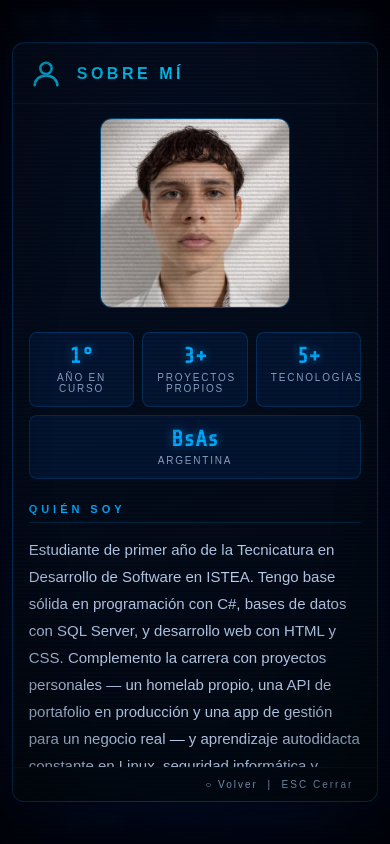
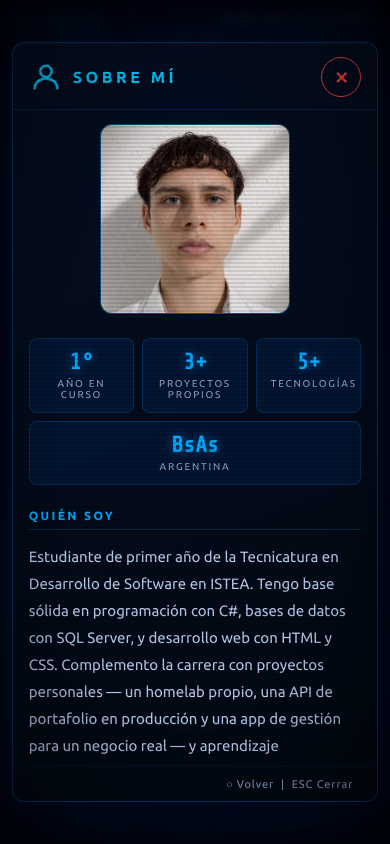
Before and after one commit to Demian-Denegri/Portafolio, a plain HTML site: page index.html in a window 390 px wide. Both pictures are taken after a click on the button "SOBRE MÍ". Drawn offline with nearby package versions, Linux system fonts and the light colour scheme.

Commit message:
Refactor portfolio content and enhance UI interactions with new close button

```diff
--- a/data/content.js
+++ b/data/content.js
@@ -255,20 +255,12 @@ window.DATOS_PORTAFOLIO = {
         titulo: "Herramientas & Entorno",
         elementos: [
           {
-            nombre: "VS Code",
+            nombre: "VS Code / Visual Studio",
             nivel: "Intermedio",
             claseNivel: "intermedio",
-            descripcion: "Entorno principal de desarrollo.",
+            descripcion: "Entorno de desarrollo para web y .NET.",
             logotipo:
               "https://cdn.jsdelivr.net/gh/devicons/devicon/icons/vscode/vscode-original.svg",
-          },
-          {
-            nombre: "Visual Studio",
-            nivel: "Intermedio",
-            claseNivel: "intermedio",
-            descripcion: "Proyectos .NET y C#.",
-            logotipo:
-              "https://cdn.jsdelivr.net/gh/devicons/devicon/icons/visualstudio/visualstudio-plain.svg",
           },
           {
             nombre: "Git / GitHub",
@@ -326,13 +318,6 @@ window.DATOS_PORTAFOLIO = {
           "https://registry.npmmirror.com/@lobehub/icons-static-png/latest/files/dark/deepseek-color.png",
         porcentaje: "50%",
         descripcion: "Alternativa técnica para código y algoritmos.",
-      },
-      {
-        nombre: "Grok (xAI)",
-        logotipo:
-          "https://upload.wikimedia.org/wikipedia/commons/thumb/b/b2/Grok_logo.svg/120px-Grok_logo.svg.png",
-        porcentaje: "40%",
-        descripcion: "Consultas técnicas en tiempo real.",
       },
     ],
   },
--- a/index.html
+++ b/index.html
@@ -25,7 +25,7 @@
     <link rel="preconnect" href="https://fonts.googleapis.com" />
     <link rel="preconnect" href="https://fonts.gstatic.com" crossorigin />
     <link
-      href="https://fonts.googleapis.com/css2?family=Rajdhani:wght@300;400;500;600;700&family=Share+Tech+Mono&display=swap"
+      href="https://fonts.googleapis.com/css2?family=Share+Tech+Mono&family=Ubuntu:wght@400;500;700&display=swap"
       rel="stylesheet"
     />
     <link rel="stylesheet" href="style.css" />
@@ -108,6 +108,14 @@
         <header id="detail-header">
           <div id="detail-icon" aria-hidden="true"></div>
           <h2 id="detail-title">Sobre Mí</h2>
+          <button
+            id="detail-close"
+            type="button"
+            aria-label="Cerrar detalle"
+            title="Cerrar"
+          >
+            ✕
+          </button>
         </header>
         <div id="detail-body" tabindex="0"></div>
         <p id="detail-close-hint" aria-hidden="true">
--- a/script.js
+++ b/script.js
@@ -615,10 +615,13 @@ const referencias = {
   navegacion: document.getElementById("cat-nav"),
   tarjetas: document.getElementById("card-row"),
   nombreSeleccionado: document.getElementById("sel-name-text"),
+  pistaSeleccion: document.getElementById("sel-hint"),
+  pistaCierre: document.getElementById("detail-close-hint"),// txt de abajo del todo
   pantallaDetalle: document.getElementById("screen-detail"),
   panelDetalle: document.getElementById("detail-panel"),
   iconoDetalle: document.getElementById("detail-icon"),
   tituloDetalle: document.getElementById("detail-title"),
+  cierreDetalle: document.getElementById("detail-close"),
   cuerpoDetalle: document.getElementById("detail-body"),
   fondoDetalle: document.getElementById("detail-backdrop"),
 };
@@ -628,6 +631,8 @@ const referencias = {
 let indiceActivo = 0;
 let detalleAbierto = false;
 let ultimoEnfocado = null;
+
+const esTactil = window.matchMedia("(hover: none) and (pointer: coarse)").matches;
 
 /* ── Construcción de la interfaz ─────────────────────────────────────────── */
 
@@ -680,7 +685,12 @@ function construirTarjetas() {
     }
     elemento.appendChild(puntos);
 
-    elemento.addEventListener("click", () => activarTarjeta(indice));
+    elemento.addEventListener("click", () => {
+      // En táctil un toque abre directamente; con mouse el primer clic
+      // selecciona y el segundo abre, como en una consola.
+      if (esTactil) abrirDetalle(indice);
+      else activarTarjeta(indice);
+    });
     elemento.addEventListener("keydown", (evento) => {
       if (evento.key !== "Enter" && evento.key !== " ") return;
       evento.preventDefault();
@@ -705,11 +715,14 @@ function actualizarEstadosActivos() {
     tarjeta.classList.toggle("active", indice === indiceActivo);
   });
 
-  referencias.navegacion.children[indiceActivo]?.scrollIntoView({
-    block: "nearest",
-    inline: "nearest",
-    behavior: reducirMovimiento ? "auto" : "smooth",
-  });
+  const navegacion = referencias.navegacion;
+  if (navegacion.scrollWidth > navegacion.clientWidth) {
+    navegacion.children[indiceActivo]?.scrollIntoView({
+      block: "nearest",
+      inline: "nearest",
+      behavior: reducirMovimiento ? "auto" : "smooth",
+    });
+  }
 
   referencias.nombreSeleccionado.textContent =
     DATOS.tarjetas[indiceActivo].etiqueta;
@@ -737,6 +750,8 @@ function abrirDetalle(indice = indiceActivo) {
   sonidos.abrir();
   detalleAbierto = true;
   ultimoEnfocado = document.activeElement;
+  indiceActivo = indice;
+  actualizarEstadosActivos();
   referencias.principal.inert = true;
 
   const renderizador = RENDERIZADORES_POR_TARJETA[tarjeta.id];
@@ -799,6 +814,7 @@ function configurarImagenes(raiz) {
 /* ── Eventos globales ────────────────────────────────────────────────────── */
 
 referencias.fondoDetalle.addEventListener("click", cerrarDetalle);
+referencias.cierreDetalle.addEventListener("click", cerrarDetalle);
 
 function esObjetivoInteractivo(objetivo) {
   return (
@@ -840,6 +856,12 @@ const duracionDesvanecido = reducirMovimiento ? 0 : 750;
 function iniciarAplicacion() {
   referencias.arranque.style.opacity = "0";
 
+  if (esTactil) {
+    referencias.pistaSeleccion.textContent =
+      "Tocá una tarjeta para abrir · Usá el menú para cambiar";
+    referencias.pistaCierre.textContent = "Tocá la ✕ para volver";
+  }
+
   setTimeout(() => {
     referencias.arranque.classList.remove("active");
     referencias.arranque.setAttribute("aria-hidden", "true");
--- a/style.css
+++ b/style.css
@@ -37,6 +37,10 @@
   padding: 0;
 }
 
+[hidden] {
+  display: none !important;
+}
+
 html,
 body {
   width: 100%;
@@ -46,6 +50,14 @@ body {
   color: var(--c-white);
   font-family: var(--font-display);
   -webkit-font-smoothing: antialiased;
+  -webkit-text-size-adjust: 100%;
+}
+
+/* Referencia para las pantallas: respeta la altura visible real en mobile. */
+body {
+  position: relative;
+  height: 100vh;
+  height: 100dvh;
 }
 
 button {
@@ -54,6 +66,7 @@ button {
   color: inherit;
   font: inherit;
 }
+
 
 a {
   color: inherit;
@@ -187,10 +200,14 @@ a {
 }
 
 #boot-ver {
+  max-width: 90vw;
+  padding: 0 12px;
   color: #334466;
   font-family: var(--font-mono);
   font-size: 11px;
   letter-spacing: 0.15em;
+  line-height: 1.6;
+  text-align: center;
   opacity: 0;
   animation: fadeUp 0.6s ease forwards 2.6s;
 }
@@ -283,7 +300,12 @@ a {
   display: flex;
   align-items: flex-start;
   justify-content: space-between;
+  gap: 16px;
   padding: 18px 32px 0;
+}
+
+#main-header > div {
+  min-width: 0;
 }
 
 #header-time {
@@ -299,7 +321,7 @@ a {
   margin-top: 5px;
   color: var(--c-grey);
   font-size: 11px;
-  letter-spacing: 0.2em;
+  letter-spacing: 0.12em;
   text-transform: uppercase;
 }
 
@@ -319,7 +341,7 @@ a {
   margin-top: 5px;
   color: var(--c-cyan);
   font-size: 11px;
-  letter-spacing: 0.22em;
+  letter-spacing: 0.12em;
   text-transform: uppercase;
 }
 
@@ -390,8 +412,8 @@ a {
 
 .cat-label {
   font-size: 10px;
-  font-weight: 600;
-  letter-spacing: 0.25em;
+  font-weight: 700;
+  letter-spacing: 0.12em;
   text-transform: uppercase;
   white-space: nowrap;
 }
@@ -402,6 +424,7 @@ a {
   display: flex;
   align-items: center;
   justify-content: center;
+  justify-content: safe center;
   gap: clamp(10px, 2vw, 20px);
   flex: 1;
   padding: 16px 24px;
@@ -479,9 +502,9 @@ a {
   margin-top: 8px;
   padding: 0 6px;
   color: var(--c-grey);
-  font-size: clamp(7px, 0.95vw, 9.5px);
-  font-weight: 600;
-  letter-spacing: 0.15em;
+  font-size: clamp(9px, 1vw, 10.5px);
+  font-weight: 700;
+  letter-spacing: 0.06em;
   line-height: 1.4;
   text-align: center;
   text-transform: uppercase;
@@ -564,8 +587,8 @@ a {
 #sel-hint {
   margin-top: 3px;
   color: var(--c-grey);
-  font-size: 10px;
-  letter-spacing: 0.18em;
+  font-size: 11px;
+  letter-spacing: 0.04em;
 }
 
 #controls-hint {
@@ -646,6 +669,7 @@ a {
   flex-direction: column;
   width: min(94vw, 720px);
   max-height: 86vh;
+  max-height: 86dvh;
   margin: auto;
   overflow: hidden;
   background: linear-gradient(160deg, #050e22 0%, #020912 100%);
@@ -689,11 +713,44 @@ a {
 }
 
 #detail-title {
+  min-width: 0;
   color: var(--accent);
   font-size: clamp(16px, 2.8vw, 23px);
   font-weight: 700;
   letter-spacing: 0.22em;
   text-transform: uppercase;
+}
+
+#detail-close {
+  display: flex;
+  align-items: center;
+  justify-content: center;
+  flex-shrink: 0;
+  width: 38px;
+  height: 38px;
+  margin-left: auto;
+  color: #ff4444;
+  font-size: 17px;
+  font-weight: 700;
+  line-height: 1;
+  border: 1.5px solid #ff4444;
+  border-radius: 50%;
+  cursor: pointer;
+  -webkit-tap-highlight-color: transparent;
+  transition:
+    background var(--transition),
+    box-shadow var(--transition),
+    transform var(--transition);
+}
+
+#detail-close:hover {
+  background: red;
+  color:  black;
+  box-shadow: 0 0 14px rgba(255, 68, 68, 0.45);
+}
+
+#detail-close:active {
+  transform: scale(0.92);
 }
 
 #detail-body {
@@ -722,8 +779,8 @@ a {
   padding: 11px 24px;
   border-top: 1px solid rgba(0, 120, 255, 0.12);
   color: var(--c-grey);
-  font-size: 10px;
-  letter-spacing: 0.2em;
+  font-size: 11px;
+  letter-spacing: 0.08em;
   text-align: right;
 }
 
@@ -742,9 +799,9 @@ a {
   padding-bottom: 7px;
   border-bottom: 1px solid rgba(0, 170, 255, 0.18);
   color: var(--c-cyan);
-  font-size: 11px;
+  font-size: 12px;
   font-weight: 700;
-  letter-spacing: 0.36em;
+  letter-spacing: 0.2em;
   text-transform: uppercase;
 }
 
@@ -841,8 +898,8 @@ a {
   padding: 3px 9px;
   color: #00dd77;
   font-size: 10.5px;
-  font-weight: 600;
-  letter-spacing: 0.15em;
+  font-weight: 700;
+  letter-spacing: 0.1em;
   background: rgba(0, 200, 100, 0.12);
   border: 1px solid rgba(0, 200, 100, 0.28);
   border-radius: 3px;
@@ -863,8 +920,8 @@ a {
   gap: 6px;
   padding: 6px 12px;
   color: #aabbdd;
-  font-size: 12px;
-  font-weight: 600;
+  font-size: 12.5px;
+  font-weight: 500;
   letter-spacing: 0.03em;
   text-decoration: none;
   border: 1px solid currentColor;
@@ -928,8 +985,8 @@ a {
 .tech-info p {
   margin-top: 3px;
   color: #8099bb;
-  font-size: 12px;
-  line-height: 1.4;
+  font-size: 12.5px;
+  line-height: 1.5;
 }
 
 .level {
@@ -1016,7 +1073,7 @@ a {
 .ai-card-desc {
   margin-top: 7px;
   color: #8a9fbb;
-  font-size: 12px;
+  font-size: 12.5px;
   line-height: 1.5;
 }
 
@@ -1071,7 +1128,7 @@ a {
 .cert-issuer {
   margin-top: 2px;
   color: var(--c-grey);
-  font-size: 11.5px;
+  font-size: 12px;
 }
 
 /* Formación */
@@ -1261,38 +1318,99 @@ a {
 
 /* ── 8. Responsive ──────────────────────────────────────────────────────── */
 
+/* En celular todo queda a la vista: categorías en 3 columnas y tarjetas en 2. */
 @media (max-width: 600px) {
   #main-header {
     padding: 12px 16px 0;
   }
 
   #cat-nav {
-    margin-top: 14px;
+    display: grid;
+    grid-template-columns: repeat(3, minmax(0, 1fr));
+    gap: 2px 4px;
+    margin-top: 12px;
+    padding: 0 12px;
+    overflow: visible;
   }
 
   .cat-item {
-    padding: 6px 13px;
+    gap: 4px;
+    padding: 4px;
+  }
+
+  .cat-svg {
+    width: 20px;
+    height: 20px;
+  }
+
+  .cat-label {
+    font-size: 10px;
+    letter-spacing: 0.06em;
   }
 
   #card-row {
-    gap: 8px;
-    padding: 10px 12px;
+    display: grid;
+    grid-template-columns: repeat(2, minmax(0, 1fr));
+    align-content: center;
+    gap: 14px;
+    width: 100%;
+    max-width: 340px;
+    margin: 0 auto;
+    padding: 14px 16px;
+    overflow: visible;
+  }
+
+  .mem-card {
+    width: 100%;
+    aspect-ratio: 1.55;
+  }
+
+  .mem-card.active {
+    transform: translateY(-6px) scale(1.06);
+  }
+
+  .card-icon-wrap {
+    height: 34px;
+    margin-top: 12px;
+  }
+
+  .card-icon-svg {
+    width: 28px;
+    height: 28px;
+  }
+
+  .card-label {
+    margin-top: 4px;
+    font-size: 10px;
+    letter-spacing: 0.04em;
   }
 
   #controls-hint {
     gap: 12px;
+    padding-bottom: calc(13px + env(safe-area-inset-bottom, 0px));
   }
 
   #detail-panel {
     max-height: 90vh;
+    max-height: 90dvh;
   }
 
   #detail-header {
+    gap: 10px;
     padding: 14px 16px 12px;
+  }
+
+  #detail-close {
+    width: 40px;
+    height: 40px;
   }
 
   #detail-body {
     padding: 14px 16px;
+  }
+
+  #detail-close-hint {
+    padding-bottom: calc(11px + env(safe-area-inset-bottom, 0px));
   }
 
   .tech-grid,
@@ -1307,18 +1425,114 @@ a {
 
 @media (max-width: 480px) {
   .card-icon-wrap {
-    height: 30px;
-    margin-top: 16px;
+    height: 28px;
+    margin-top: 10px;
   }
 
   .card-icon-svg {
     width: 24px;
     height: 24px;
   }
+}
+
+/* En teléfonos estrechos el reloj y el nombre ya no caben en la misma fila. */
+@media (max-width: 380px) {
+  #main-header {
+    flex-direction: column;
+    gap: 10px;
+  }
+
+  #header-right {
+    text-align: left;
+  }
+}
+
+/* Landscape: grilla compacta de 6 categorías y 3x2 tarjetas, sin scroll. */
+@media (max-height: 500px) {
+  #main-header {
+    padding-top: 8px;
+  }
+
+  #cat-nav {
+    display: grid;
+    grid-template-columns: repeat(6, minmax(0, 1fr));
+    gap: 2px;
+    margin-top: 6px;
+    padding: 0 12px;
+    overflow: visible;
+  }
+
+  .cat-item {
+    gap: 3px;
+    padding: 2px;
+  }
+
+  .cat-label {
+    font-size: 10px;
+    letter-spacing: 0.05em;
+  }
+
+  .cat-svg {
+    width: 18px;
+    height: 18px;
+  }
+
+  #card-row {
+    display: grid;
+    grid-template-columns: repeat(3, minmax(0, 1fr));
+    align-content: center;
+    gap: 10px;
+    width: 100%;
+    max-width: 520px;
+    margin: 0 auto;
+    padding: 10px 16px;
+    overflow: visible;
+  }
+
+  .mem-card {
+    width: 100%;
+    aspect-ratio: 1.7;
+  }
+
+  .mem-card.active {
+    transform: translateY(-4px) scale(1.05);
+  }
+
+  .card-icon-wrap {
+    height: 22px;
+    margin-top: 8px;
+  }
+
+  .card-icon-svg {
+    width: 20px;
+    height: 20px;
+  }
 
   .card-label {
-    margin-top: 4px;
-    font-size: 6.5px;
-    letter-spacing: 0.06em;
+    margin-top: 2px;
+    font-size: 9px;
+    letter-spacing: 0.03em;
+  }
+
+  #controls-hint {
+    display: none;
+  }
+
+  #detail-panel {
+    max-height: 94vh;
+    max-height: 94dvh;
   }
 }
+
+/* En táctil las leyendas de mando y teclado no aplican (JS ajusta los textos). */
+@media (hover: none) and (pointer: coarse) {
+  #controls-hint {
+    display: none;
+  }
+
+  .mem-card,
+  .cat-item,
+  .d-project-link {
+    -webkit-tap-highlight-color: rgba(0, 170, 255, 0.25);
+  }
+}
```
